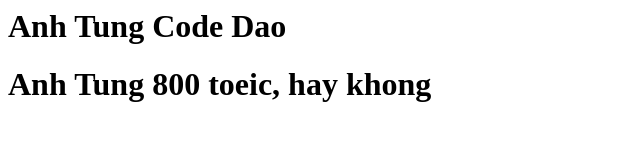
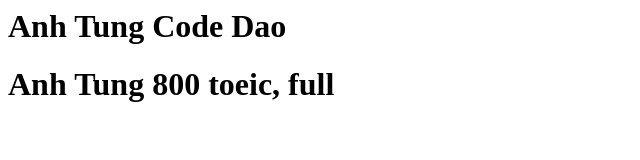
Before and after one commit to LETUNG2/session1, a plain HTML site: page index.html in a window 1280 px wide. Shown: the whole page, without its empty margins (0-640 px from the left). Drawn offline with Linux system fonts and the light colour scheme.

Commit message:
sua file

```diff
--- a/index.html
+++ b/index.html
@@ -1,2 +1,2 @@
 <h1> Anh Tung Code Dao </h1>
-<h1> Anh Tung 800 toeic, hay khong  </h1>
+<h1> Anh Tung 800 toeic, full  </h1>
```
